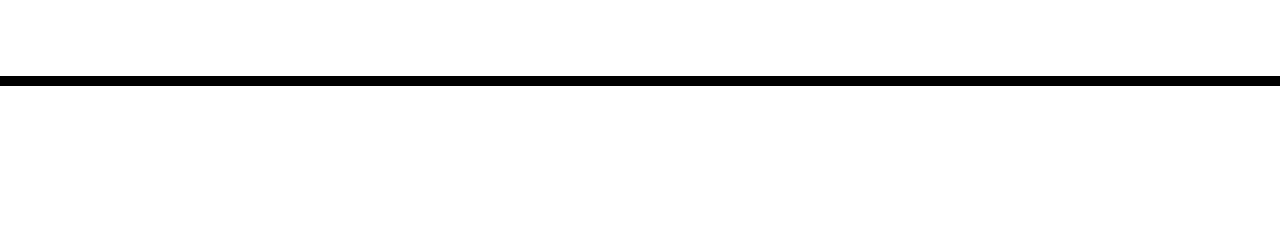
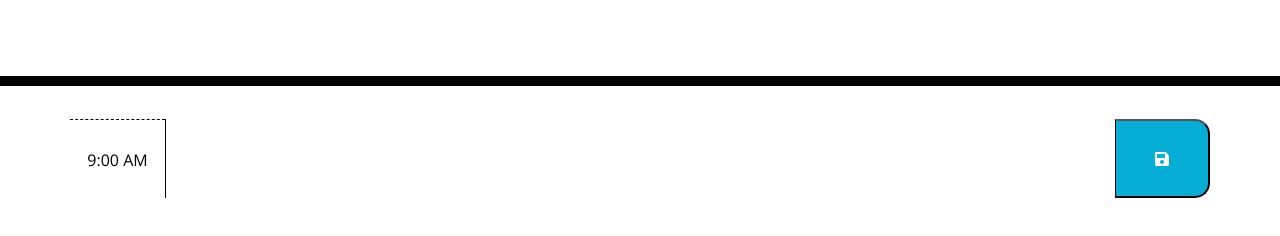
Before and after one commit to adorsey5/work-day-scheduler, a plain HTML site: page index.html in a window 1280 px wide. Shown: the part 182-418 px from the top of the page. Drawn offline with nearby package versions, Linux system fonts and the light colour scheme; files that its build step writes are made by us from their sources.

Commit message:
added the first hr time block and added the js file

```diff
--- a/index.html
+++ b/index.html
@@ -30,9 +30,17 @@
     </header>
     <div class="container">
       <!-- Timeblocks go here -->
+      <div class="row time-block" id="hour9">
+        <div class="col-1 hour">
+            9:00 AM</div>
+        <textarea class="col-10 task-item"></textarea>
+        <button class="col-1 saveBtn"><i class="fas fa-save"></i></button>
+        </div>
+
     </div>
 
     <script src="https://code.jquery.com/jquery-3.4.1.min.js"></script>
     <script src="https://cdnjs.cloudflare.com/ajax/libs/moment.js/2.24.0/moment.min.js"></script>
+    <script src="./assets/js/script.js"></script>
   </body>
 </html>
```
Also changed, not shown: assets/js/script.js (added).
